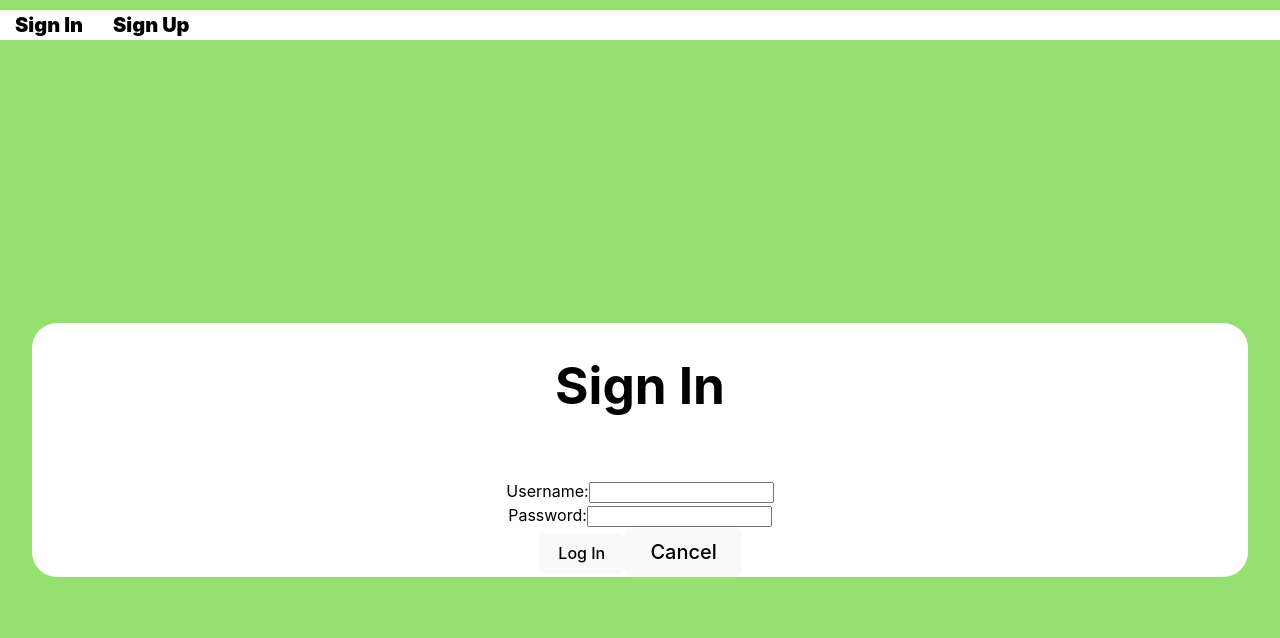
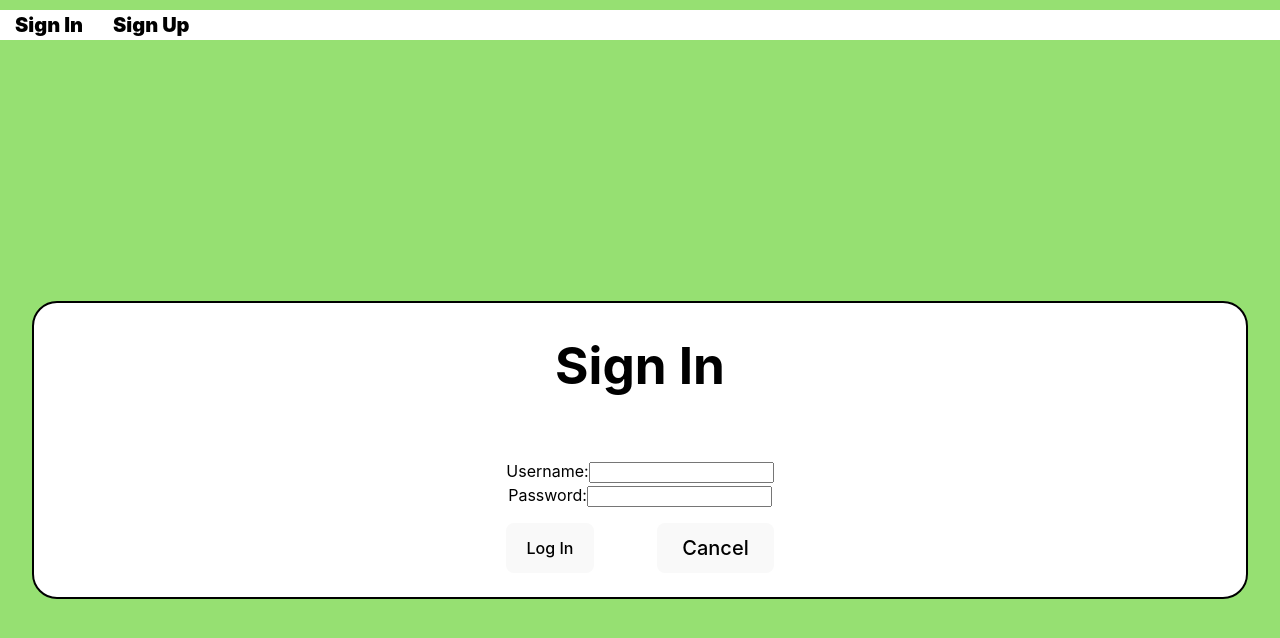
Before and after one commit to Baileybk2/gardeners-guide-react, a React (Vite) app: page /signin in a window 1280 px wide. Shown: the top 638 px of the page. Built offline with nearby package versions, Linux system fonts and the light colour scheme; no server answers.

Commit message:
added padding and flex to buttons in containers

```diff
--- a/src/app.sass
+++ b/src/app.sass
@@ -5,6 +5,8 @@ $primary-color: #96E072
   margin: 0 auto
   padding: 2rem
   text-align: center
+
+
 
 body
   background-color: $primary-color
@@ -27,10 +29,13 @@ img
 .container
   background-color: white
   border-radius: 25px
+  border: solid 2px black
   display: flex
   flex-direction: column
   align-items: center
+  padding-bottom: 24px
   margin-top: 100px
+
 
 .navbar
   position: fixed
@@ -47,3 +52,9 @@ img
     li
         margin: 0 15px
         font-weight: 600
+
+
+.buttons
+  display: flex
+  justify-content: space-between
+  padding-top: 16px
--- a/src/components/SigninForm/SigninForm.jsx
+++ b/src/components/SigninForm/SigninForm.jsx
@@ -58,7 +58,7 @@ const SigninForm = (props) => {
             onChange={handleChange}
           />
         </div>
-        <div>
+        <div className="buttons">
           <button>Log In</button>
           <Link to="/">
             <button>Cancel</button>
--- a/src/components/SignupForm/SignupForm.jsx
+++ b/src/components/SignupForm/SignupForm.jsx
@@ -71,7 +71,7 @@ const SignupForm = (props) => {
             onChange={handleChange}
           />
         </div>
-        <div>
+        <div className="buttons">
           <button disabled={isFormInvalid()}>Sign Up</button>
           <Link to="/">
             <button>Cancel</button>
```
